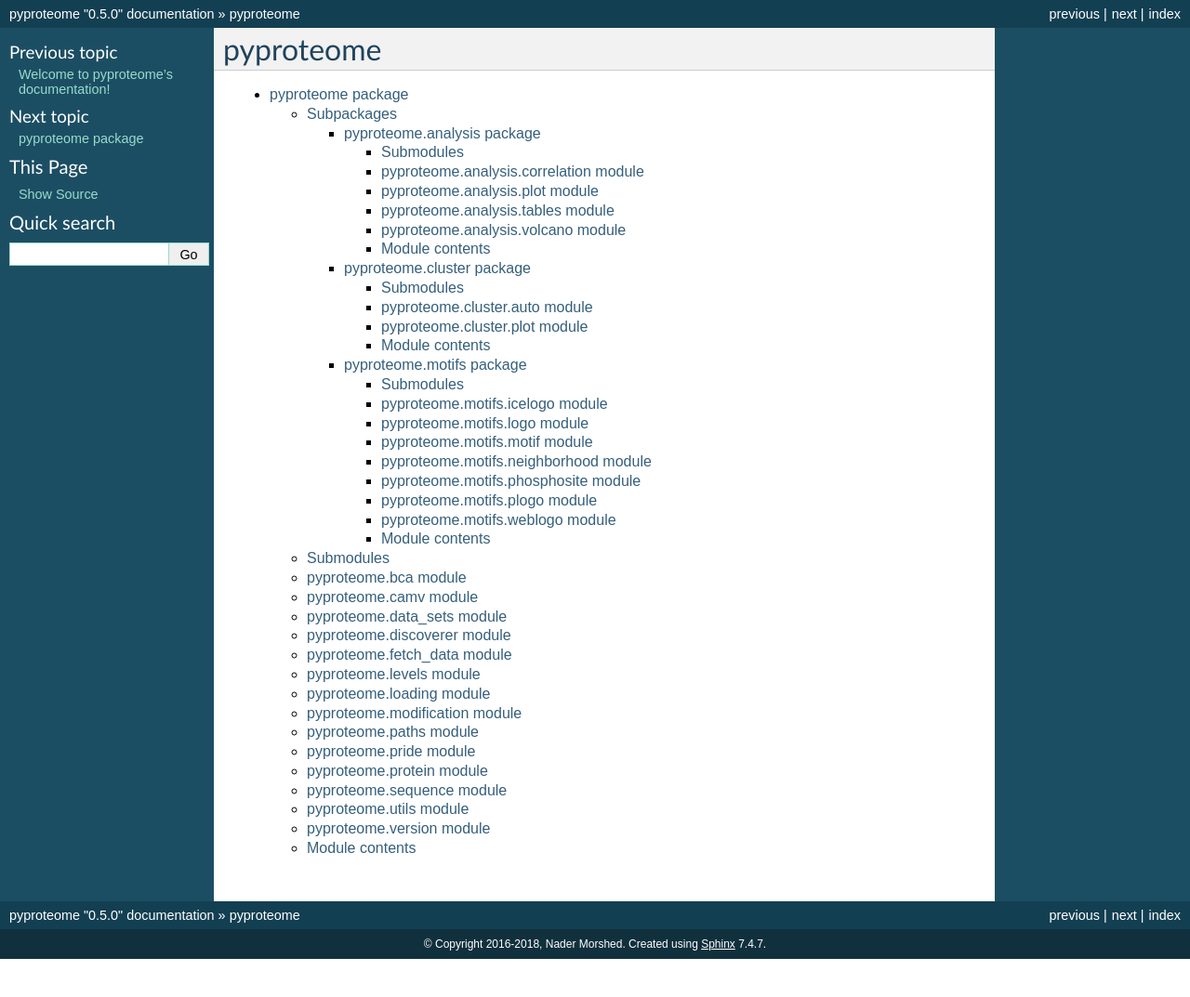
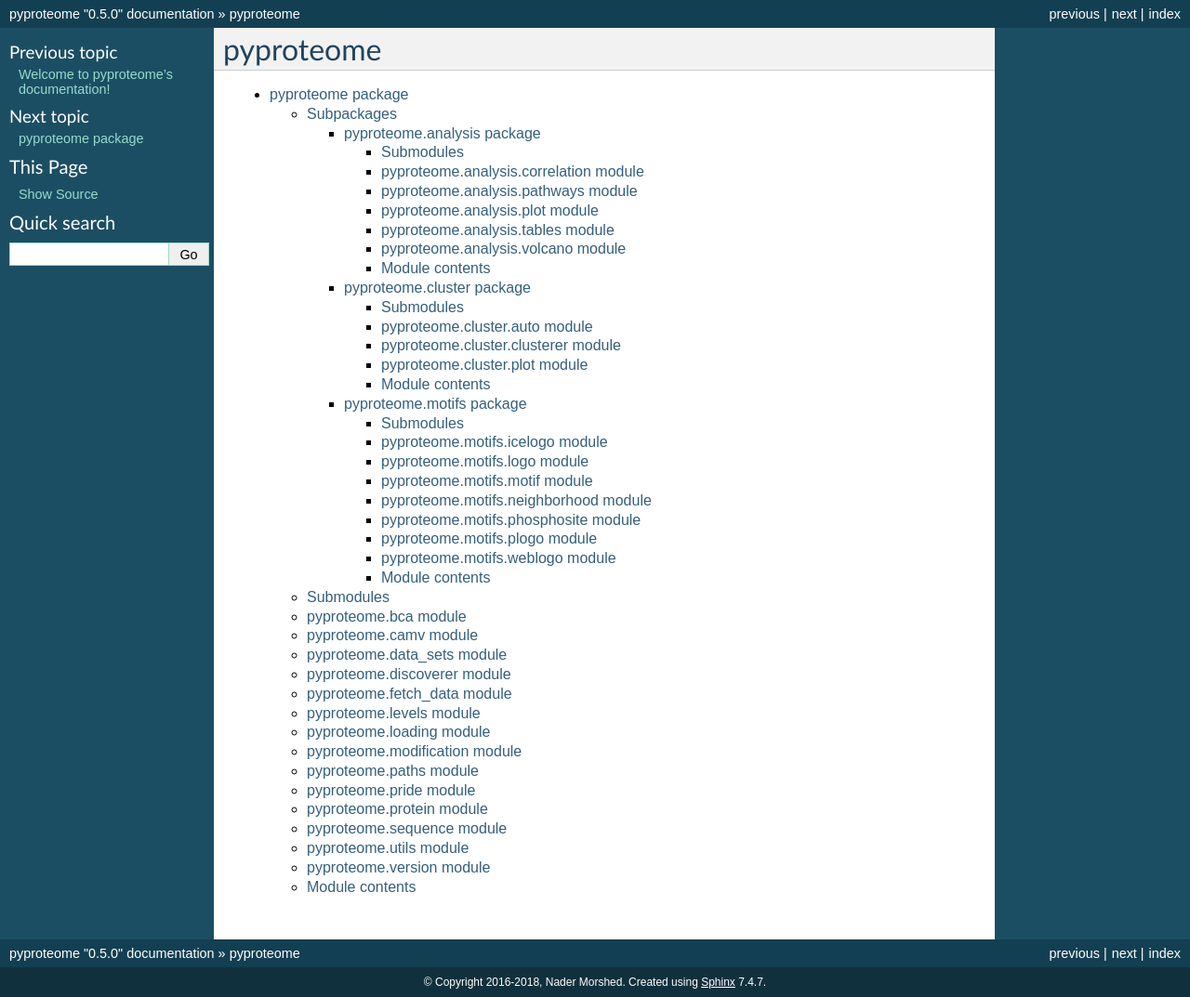
Before and after one commit to white-lab/pyproteome, a Sphinx documentation site: the page built from docs/modules.rst, in a window 1280 px wide. Shown: the whole page at 93% size. Built offline with Sphinx 7.4.7, drawn with Linux system fonts in a browser that asks for light colours; before the commit the page ends 1032 px from its top, so only the background shows below that.

Commit message:
Added docs

```diff
--- a/docs/pyproteome.analysis.rst
+++ b/docs/pyproteome.analysis.rst
@@ -8,6 +8,14 @@ pyproteome.analysis.correlation module
 --------------------------------------
 
 .. automodule:: pyproteome.analysis.correlation
+    :members:
+    :undoc-members:
+    :show-inheritance:
+
+pyproteome.analysis.pathways module
+-----------------------------------
+
+.. automodule:: pyproteome.analysis.pathways
     :members:
     :undoc-members:
     :show-inheritance:
--- a/docs/pyproteome.cluster.rst
+++ b/docs/pyproteome.cluster.rst
@@ -8,6 +8,14 @@ pyproteome.cluster.auto module
 ------------------------------
 
 .. automodule:: pyproteome.cluster.auto
+    :members:
+    :undoc-members:
+    :show-inheritance:
+
+pyproteome.cluster.clusterer module
+-----------------------------------
+
+.. automodule:: pyproteome.cluster.clusterer
     :members:
     :undoc-members:
     :show-inheritance:
--- a/requirements.txt
+++ b/requirements.txt
@@ -1,7 +1,6 @@
 adjustText>=0.6.1
 biopython>=1.68
 fastcluster>=1.1.23
-ipython>=5.4.1
 matplotlib>=2.0.0
 numpy>=1.13.0
 numpydoc>=0.7
```
